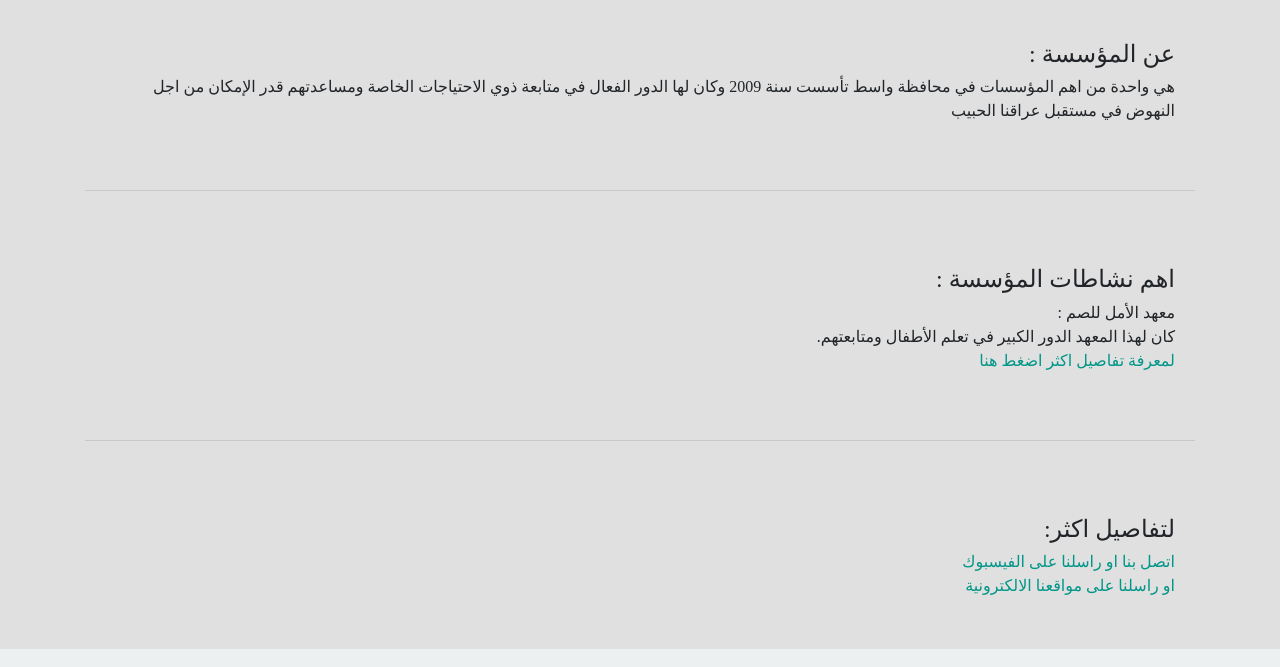
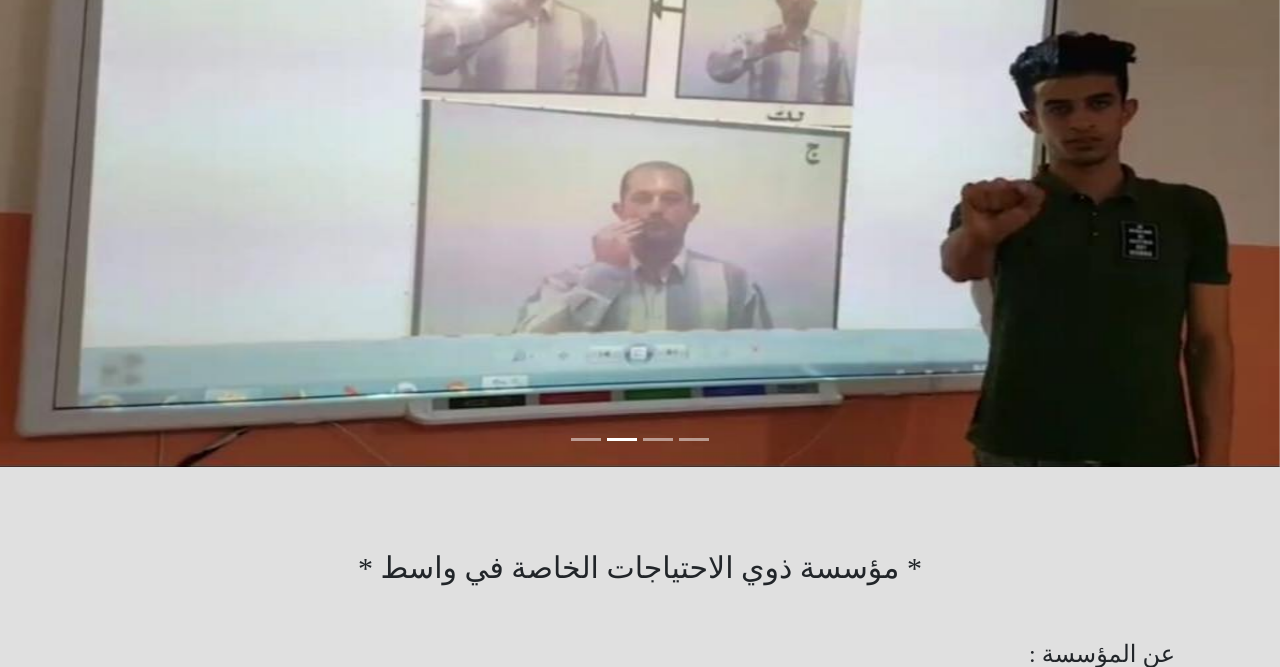
Before and after one commit to Eng-jod/Task, a plain HTML site: page index.html in a window 1280 px wide. Shown: the part 475-1142 px from the top of the page. Drawn offline with nearby package versions, Linux system fonts and the light colour scheme.

Commit message:
Update index.html

```diff
--- a/index.html
+++ b/index.html
@@ -82,7 +82,38 @@
 
 </header>
 
+<section>
 
+  <div id="carouselExampleIndicators" class="carousel slide" data-ride="carousel">
+      <ol class="carousel-indicators">
+        <li data-target="#carouselExampleIndicators" data-slide-to="0" class="active"></li>
+        <li data-target="#carouselExampleIndicators" data-slide-to="1"></li>
+        <li data-target="#carouselExampleIndicators" data-slide-to="2"></li>
+        <li data-target="#carouselExampleIndicators" data-slide-to="3"></li>
+      </ol>
+      <div class="carousel-inner">
+
+
+
+        <div class="carousel-item active">
+          <img class="d-block w-100 mysize" src="static/img/carus1.png" alt="First slide">
+        </div>
+        <div class="carousel-item">
+          <img class="d-block w-100 mysize" src="static/img/carus4.png" alt="Second slide">
+        </div>
+        <div class="carousel-item">
+          <img class="d-block w-100 mysize" src="static/img/carus2.jpg" alt="Third slide">
+        </div>
+        <div class="carousel-item">
+          <img class="d-block w-100 mysize" src="static/img/carus3.jpg" alt="Fourth slide">
+        </div>
+
+      </div>
+
+    </div>
+
+
+  </section>
 
 <section id="service" class="myMargin">
 
```
